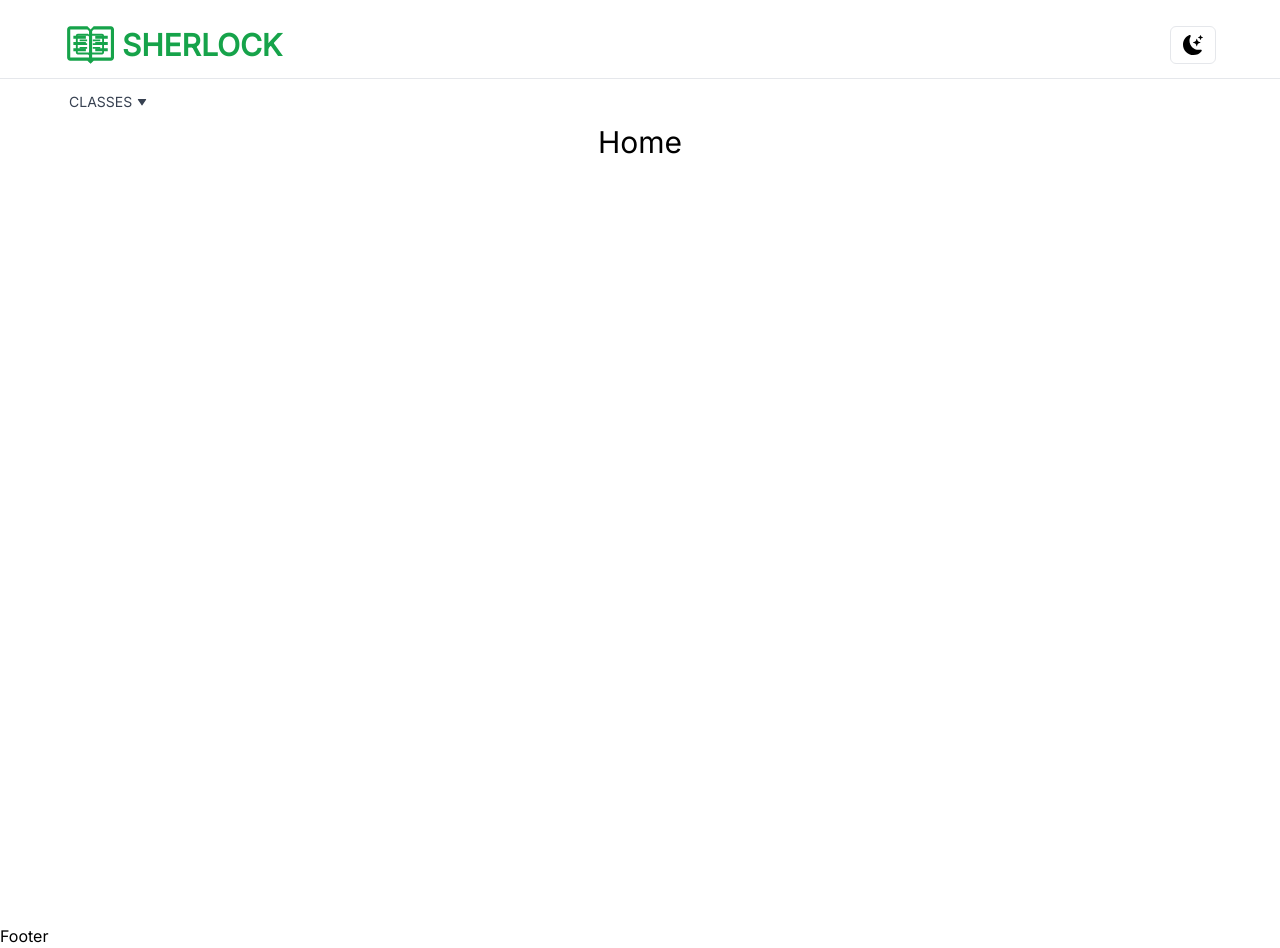
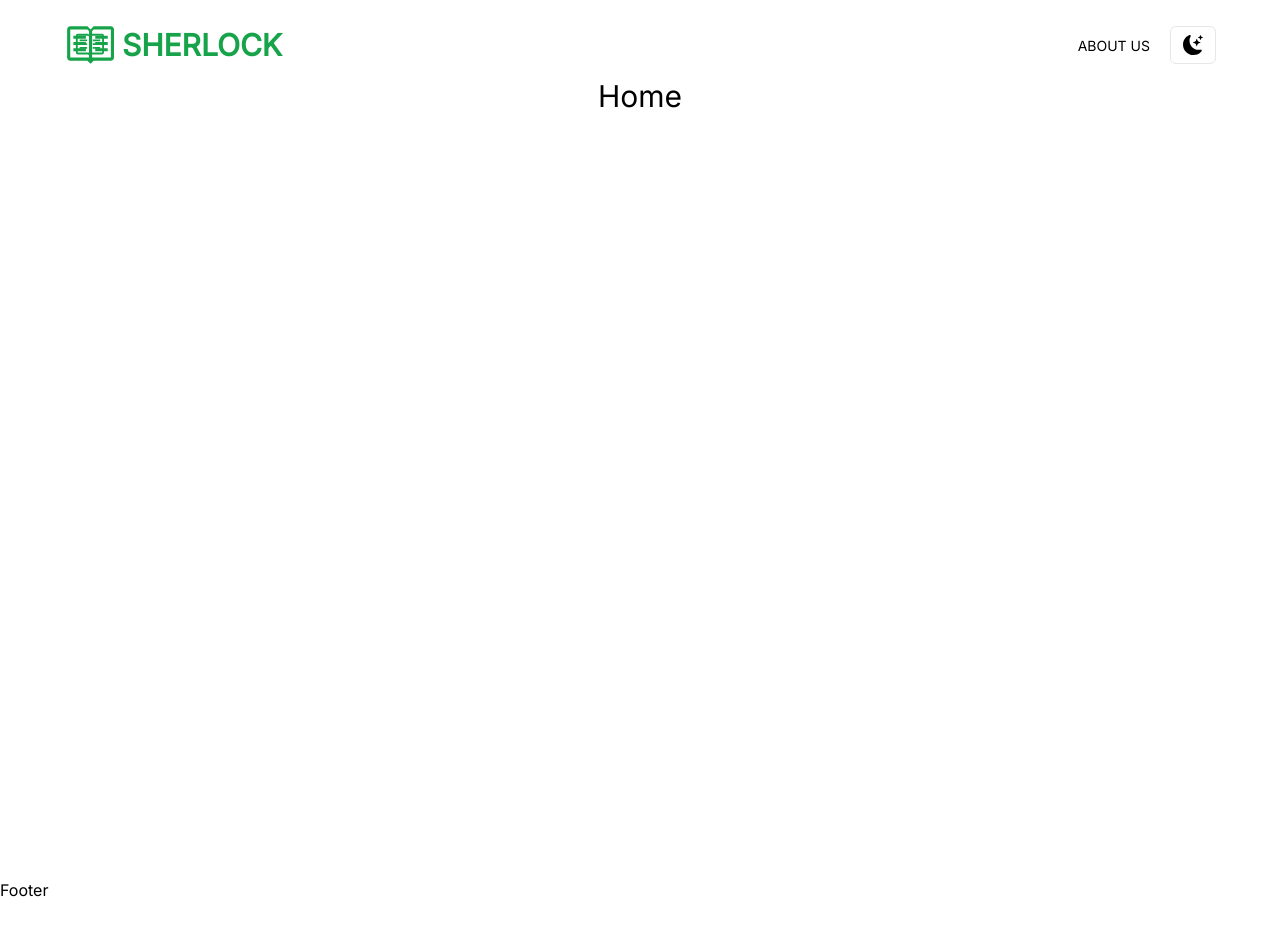
Before and after one commit to Robin0787/School_Management, a React (Vite) app: page / in a window 1280 px wide. After the commit the page ends 902 px from the top, so only its background shows below. Built offline with nearby package versions, Linux system fonts and the light colour scheme.

Commit message:
Upated navbar

```diff
--- a/src/Pages/Shared/Navbar/Navbar.jsx
+++ b/src/Pages/Shared/Navbar/Navbar.jsx
@@ -1,7 +1,7 @@
 import { useEffect, useState } from "react";
-import { BiSolidDownArrow } from 'react-icons/bi';
 import { BsFillMoonStarsFill, BsFillSunFill } from 'react-icons/bs';
 import { GoBook } from 'react-icons/go';
+import { Link } from "react-router-dom";
 import Container from "../../../Components/Container";
 import styles from "./Navbar.module.css";
 
@@ -47,9 +47,12 @@ const Navbar = () => {
                     <div className="relative flex items-center gap-2 text-green-600 dark:text-green-400">
                         <GoBook size={50} />
                         <GoBook size={30} className="absolute top-[10px] left-[10px]" />
-                        <h1 className="text-3xl font-bold uppercase">Sherlock</h1>
+                        <h1 className={styles.logo_name}>Sherlock</h1>
                     </div>
-                    <div>
+                    <div className="flex items-center gap-5">
+                        <Link className={`${styles.nav_menu} dark:before:bg-green-400`}>
+                            About Us
+                        </Link>
                         <button
                             className="text-lg px-3 py-2 rounded-md border" onClick={handleThemeSwitch}>
                             {theme === 'dark' ?
@@ -59,17 +62,6 @@ const Navbar = () => {
                     </div>
                 </section>
             </Container>
-            <section className="border-t border-gray-200 dark:border-gray-700">
-                <Container>
-                    <nav className="text-gray-700 dark:text-gray-200">
-                        <div className={`${styles.nav_menu}`}>
-                            <button className={`text-[14px] uppercase font-[500] dark:before:bg-green-400 `}>Classes</button>
-                            <BiSolidDownArrow size={10} />
-                        </div>
-                    </nav>
-                </Container>
-            </section>
-
         </>
     );
 };
--- a/src/Pages/Shared/Navbar/Navbar.module.css
+++ b/src/Pages/Shared/Navbar/Navbar.module.css
@@ -1,19 +1,31 @@
+.logo_name {
+  font-size: 1.875rem;
+  line-height: 2.25rem;
+  font-weight: bold;
+  text-transform: uppercase;
+}
+.logo_name::selection {
+  color: transparent;
+  -webkit-text-stroke: 1px rgb(0, 219, 80);
+  background-color: transparent;
+}
+
 .nav_menu {
   position: relative;
-  padding: 12px 5px;
-  display: flex;
-  align-items: center;
-  gap: 5px;
+  font-weight: 500;
+  padding: 5px 0;
+  font-size: 14px;
+  text-transform: uppercase;
 }
 
 .nav_menu::before {
   content: " ";
   position: absolute;
-  top: -2px;
+  bottom: 0;
   left: 0;
   background-color: rgb(34 197 94);
   width: 0;
-  height: 3px;
+  height: 2px;
   border-radius: 50px;
   transition: 0.3s ease;
 }
@@ -25,3 +37,8 @@
 .nav_menu:dark {
   color: white;
 }
+
+.nav_menu::selection {
+  color: rgb(34 197 94);
+  background-color: transparent;
+}
```
